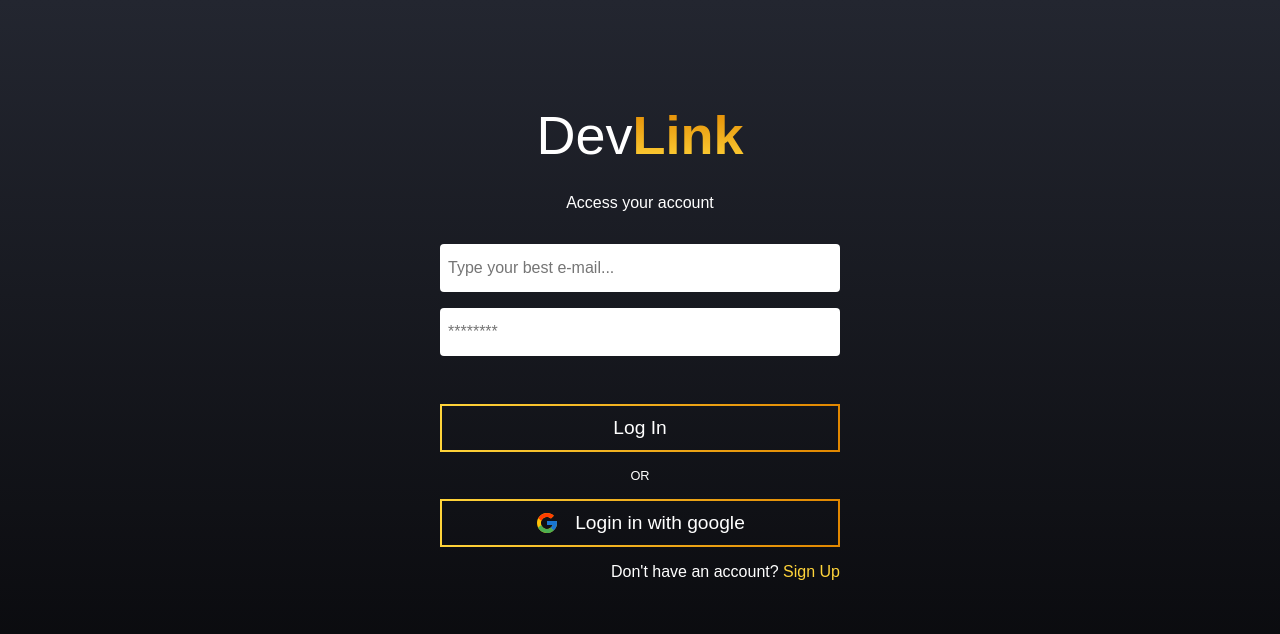
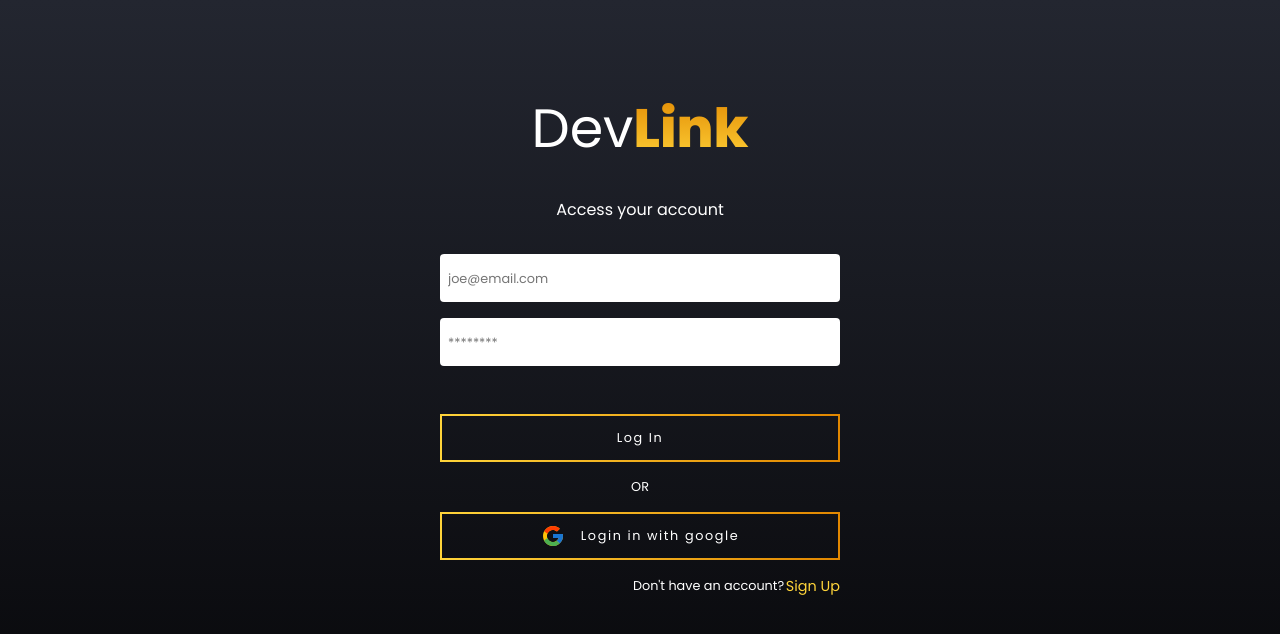
Before and after one commit to paulomiguelJS/devlink, a React (Vite) app: page / in a window 1280 px wide. Shown: the top 634 px of the page. Built offline with nearby package versions, Linux system fonts and the light colour scheme.

Commit message:
Color variables created, vercel link permision added to log in with google

```diff
--- a/index.html
+++ b/index.html
@@ -2,8 +2,13 @@
 <html lang="en">
   <head>
     <meta charset="UTF-8" />
-    <link rel="icon" type="image/svg+xml" href="/vite.svg" />
+    <link rel="preconnect" href="https://fonts.googleapis.com" />
+    <link rel="preconnect" href="https://fonts.gstatic.com" crossorigin />
     <meta name="viewport" content="width=device-width, initial-scale=1.0" />
+    <link
+      href="https://fonts.googleapis.com/css2?family=Poppins:wght@100;200;400;600;800&display=swap"
+      rel="stylesheet"
+    />
     <title>Link Tree</title>
   </head>
   <body>
--- a/src/components/Input/styles.js
+++ b/src/components/Input/styles.js
@@ -7,6 +7,11 @@ export const InputContainer = styled.input`
   border: transparent;
   border-radius: 4px;
 
+  &::placeholder {
+  font-size: 0.8rem;
+
+  }
+
   &:focus {
     outline: #ffd43a solid 3px;
   }
--- a/src/pages/Login/SignIn/index.jsx
+++ b/src/pages/Login/SignIn/index.jsx
@@ -75,7 +75,7 @@ export function SignIn() {
       <FormContainer onSubmit={handleLogin}>
         <Input
           type="email"
-          placeholder="Type your best e-mail..."
+          placeholder="joe@email.com"
           value={email}
           onChange={(e) => setEmail(e.target.value)}
         />
@@ -87,7 +87,9 @@ export function SignIn() {
           onChange={(e) => setPassword(e.target.value)}
         />
 
-        <button className="logInBtn" type="submit">Log In</button>
+        <button className="logInBtn" type="submit">
+          Log In
+        </button>
         <strong>OR</strong>
         <button type="button" onClick={handleGoogleSignIn}>
           <FcGoogle size={24} color="#fff" /> Login in with google
--- a/src/pages/Login/SignIn/styles.js
+++ b/src/pages/Login/SignIn/styles.js
@@ -47,6 +47,8 @@ export const FormContainer = styled.form`
     display: flex;
     align-items: center;
     justify-content: center;
+    letter-spacing: 0.1rem;
+    font-size: 0.8rem;
 
     width: 400px;
     max-width: 100%;
@@ -59,7 +61,6 @@ export const FormContainer = styled.form`
     border-radius: 4px;
     border-image: linear-gradient(to right, #ffd43a, #e18700) 1;
 
-    font-size: 1.2rem;
     transition: border 0.5s;
 
     &:hover {
@@ -82,12 +83,19 @@ export const FormContainer = styled.form`
   }
 
   span {
+    display: flex;
+    align-items: center;
+    justify-content: flex-end;
+    gap: 0.1rem;
+
     margin-top: 1rem;
-    text-align: end;
+
+    font-size: 0.8rem;
 
     a {
       color: #ffd43a;
       transition: color 0.5s;
+      font-size: 0.9rem;
 
       &:visited {
         text-decoration: none;
```
Also changed, not shown: src/styles/themes/default.js (added, +16 -0 lines).
